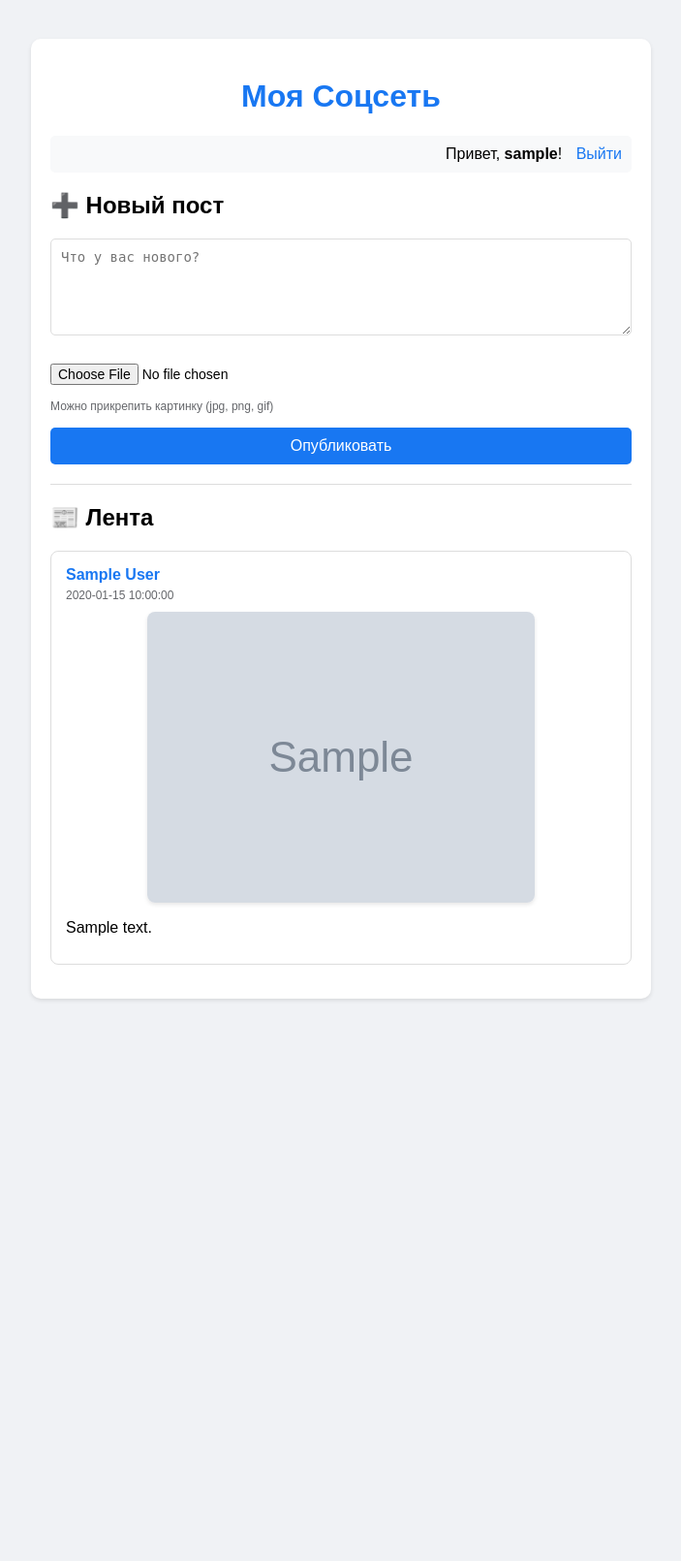
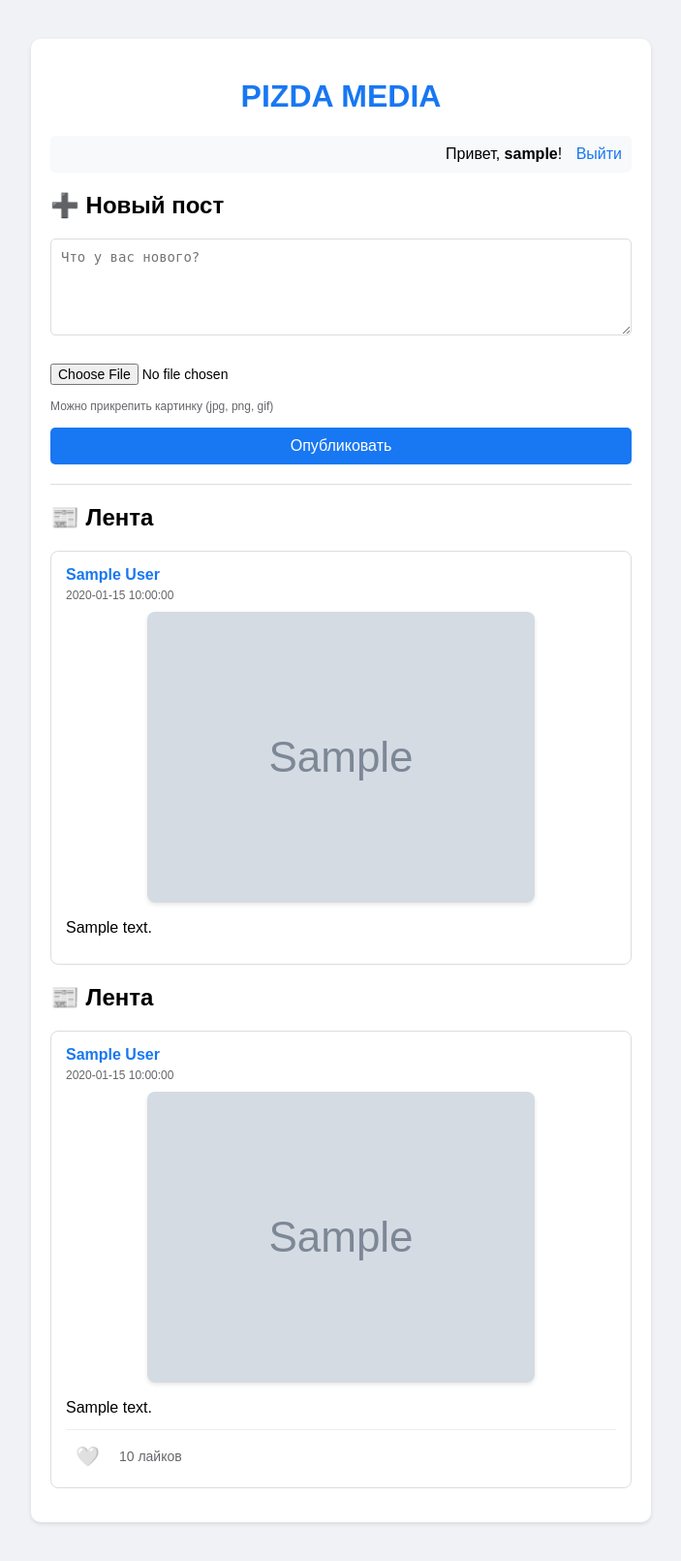
Before and after one commit to dscod/-hzx, a FastAPI app: template templates/index.html in a window 1280 px wide. Shown: the whole page at 97% size, without its empty margins (288-991 px from the left). Before the commit the page ends 1032 px from the top, so only its background shows below. Run offline with FastAPI, Linux system fonts and the light colour scheme; the template is opened without the code that fills it: most values are stand-ins (such as "Sample title", 1, 10 or a date in 2020); grey boxes marked "Sample" are stand-in pictures; parts of the project's set-up code (start-up, migrations or seed data) failed here and were passed over.

Commit message:
Добавил лайки и личные страницы

```diff
--- a/database.py
+++ b/database.py
@@ -141,3 +141,157 @@ def get_post_author(post_id):
     except Exception as e:
         print(f"❌ Ошибка получения автора поста: {e}")
         return None
+
+def add_like(user_id, post_id):
+    """Добавляет лайк к посту"""
+    try:
+        with httpx.Client() as client:
+            response = client.post(
+                f"{SUPABASE_URL}/rest/v1/likes",
+                headers=HEADERS,
+                json={"user_id": str(user_id), "post_id": post_id}
+            )
+            return response.status_code == 201
+    except Exception as e:
+        print(f"❌ Ошибка добавления лайка: {e}")
+        return False
+
+def remove_like(user_id, post_id):
+    """Удаляет лайк с поста"""
+    try:
+        with httpx.Client() as client:
+            response = client.delete(
+                f"{SUPABASE_URL}/rest/v1/likes",
+                headers=HEADERS,
+                params={"user_id": f"eq.{user_id}", "post_id": f"eq.{post_id}"}
+            )
+            return response.status_code == 204
+    except Exception as e:
+        print(f"❌ Ошибка удаления лайка: {e}")
+        return False
+
+def get_likes_count(post_id):
+    """Получает количество лайков поста"""
+    try:
+        with httpx.Client() as client:
+            response = client.get(
+                f"{SUPABASE_URL}/rest/v1/likes",
+                headers=HEADERS,
+                params={"post_id": f"eq.{post_id}", "select": "count"}
+            )
+            if response.status_code == 200:
+                return len(response.json())
+        return 0
+    except Exception as e:
+        print(f"❌ Ошибка получения лайков: {e}")
+        return 0
+
+def check_user_like(user_id, post_id):
+    """Проверяет, лайкнул ли пользователь пост"""
+    try:
+        with httpx.Client() as client:
+            response = client.get(
+                f"{SUPABASE_URL}/rest/v1/likes",
+                headers=HEADERS,
+                params={"user_id": f"eq.{user_id}", "post_id": f"eq.{post_id}"}
+            )
+            return len(response.json()) > 0
+    except Exception as e:
+        print(f"❌ Ошибка проверки лайка: {e}")
+        return False
+
+def get_user_posts(username):
+    """Получает посты конкретного пользователя"""
+    try:
+        # Сначала получаем пользователя
+        user = get_user(username)
+        if not user:
+            return []
+
+        with httpx.Client() as client:
+            response = client.get(
+                f"{SUPABASE_URL}/rest/v1/posts",
+                headers=HEADERS,
+                params={
+                    "user_id": f"eq.{user['id']}",
+                    "order": "created_at.desc"
+                }
+            )
+
+            if response.status_code != 200:
+                return []
+
+            posts_data = response.json()
+            posts = []
+
+            for post in posts_data:
+                # Получаем количество лайков
+                likes_count = get_likes_count(post['id'])
+
+                posts.append({
+                    'id': post['id'],
+                    'text': post['text'],
+                    'author': username,
+                    'date': post['created_at'],
+                    'image_url': post.get('image_url'),
+                    'likes': likes_count
+                })
+            return posts
+    except Exception as e:
+        print(f"❌ Ошибка получения постов пользователя: {e}")
+        return []
+
+def get_all_posts_with_likes(username=None):
+    """Получает все посты с лайками и отметкой, лайкнул ли текущий пользователь"""
+    try:
+        with httpx.Client() as client:
+            response = client.get(
+                f"{SUPABASE_URL}/rest/v1/posts",
+                headers=HEADERS,
+                params={
+                    "select": "id,text,image_url,created_at,user_id",
+                    "order": "created_at.desc"
+                }
+            )
+
+            if response.status_code != 200:
+                return []
+
+            posts_data = response.json()
+            posts = []
+
+            for post in posts_data:
+                # Получаем пользователя
+                user_response = client.get(
+                    f"{SUPABASE_URL}/rest/v1/users",
+                    headers=HEADERS,
+                    params={"id": f"eq.{post['user_id']}"}
+                )
+
+                username_author = "Неизвестный"
+                if user_response.status_code == 200 and user_response.json():
+                    username_author = user_response.json()[0]['username']
+
+                # Получаем количество лайков
+                likes_count = get_likes_count(post['id'])
+
+                # Проверяем, лайкнул ли текущий пользователь
+                user_liked = False
+                if username:
+                    user = get_user(username)
+                    if user:
+                        user_liked = check_user_like(user['id'], post['id'])
+
+                posts.append({
+                    'id': post['id'],
+                    'text': post['text'],
+                    'author': username_author,
+                    'date': post['created_at'],
+                    'image_url': post.get('image_url'),
+                    'likes': likes_count,
+                    'user_liked': user_liked
+                })
+            return posts
+    except Exception as e:
+        print(f"❌ Ошибка получения постов: {e}")
+        return []
--- a/main.py
+++ b/main.py
@@ -22,11 +22,51 @@ templates = Jinja2Templates(directory="templates")
 @app.get("/", response_class=HTMLResponse)
 async def index(request: Request):
     username = request.session.get("username")
-    posts = database.get_all_posts()
+    posts = database.get_all_posts_with_likes(username)
     return templates.TemplateResponse(
         "index.html",
         {"request": request, "posts": posts, "username": username}
     )
+
+@app.get("/user/{username}", response_class=HTMLResponse)
+async def user_profile(request: Request, username: str):
+    current_user = request.session.get("username")
+    posts = database.get_user_posts(username)
+    return templates.TemplateResponse(
+        "profile.html",
+        {"request": request, "posts": posts, "profile_username": username, "username": current_user}
+    )
+
+@app.post("/like/{post_id}")
+async def like_post(request: Request, post_id: int):
+    username = request.session.get("username")
+    if not username:
+        return RedirectResponse(url="/login", status_code=303)
+
+    user = database.get_user(username)
+    if user:
+        database.add_like(user['id'], post_id)
+
+    # Возвращаемся туда, откуда пришли
+    referer = request.headers.get("referer")
+    if referer:
+        return RedirectResponse(url=referer, status_code=303)
+    return RedirectResponse(url="/", status_code=303)
+
+@app.post("/unlike/{post_id}")
+async def unlike_post(request: Request, post_id: int):
+    username = request.session.get("username")
+    if not username:
+        return RedirectResponse(url="/login", status_code=303)
+
+    user = database.get_user(username)
+    if user:
+        database.remove_like(user['id'], post_id)
+
+    referer = request.headers.get("referer")
+    if referer:
+        return RedirectResponse(url=referer, status_code=303)
+    return RedirectResponse(url="/", status_code=303)
 
 @app.get("/register", response_class=HTMLResponse)
 async def register_page(request: Request):
--- a/templates/index.html
+++ b/templates/index.html
@@ -144,11 +144,45 @@
         .welcome-message a:hover {
             text-decoration: underline;
         }
+        .like-section {
+            display: flex;
+            align-items: center;
+            gap: 10px;
+            margin-top: 10px;
+            padding-top: 10px;
+            border-top: 1px solid #eee;
+        }
+        .like-button {
+            background: none;
+            border: none;
+            font-size: 20px;
+            cursor: pointer;
+            padding: 5px 10px;
+            border-radius: 5px;
+            width: auto;
+        }
+        .like-button.liked {
+            color: #e91e63;
+        }
+        .like-button:not(.liked) {
+            color: #999;
+        }
+        .like-count {
+            color: #65676b;
+            font-size: 14px;
+        }
+        .author a {
+            color: #1877f2;
+            text-decoration: none;
+        }
+        .author a:hover {
+            text-decoration: underline;
+        }
     </style>
 </head>
 <body>
     <div class="container">
-        <h1>Моя Соцсеть</h1>
+        <h1>PIZDA MEDIA</h1>
 
         <!-- Блок с пользователем -->
         <div class="user-bar">
@@ -211,6 +245,51 @@
                 😢 Пока нет постов. Будь первым!
             </div>
         {% endif %}
+        <!-- Список постов -->
+        <h2>📰 Лента</h2>
+
+        {% if posts %}
+            {% for post in posts %}
+            <div class="post">
+                <div class="author">
+                    <a href="/user/{{ post.author }}">{{ post.author }}</a>
+                </div>
+                <div class="date">{{ post.date }}</div>
+
+                {% if post.image_url %}
+                <div class="post-image">
+                    <img src="{{ post.image_url }}" alt="Изображение к посту">
+                </div>
+                {% endif %}
+
+                <div class="post-text">{{ post.text }}</div>
+
+                <div class="like-section">
+                    {% if username %}
+                        <form method="POST" action="/{% if post.user_liked %}un{% endif %}like/{{ post.id }}" style="margin: 0;">
+                            <button type="submit" class="like-button {% if post.user_liked %}liked{% endif %}">
+                                {% if post.user_liked %}❤️{% else %}🤍{% endif %}
+                            </button>
+                        </form>
+                    {% else %}
+                        <span class="like-button">🤍</span>
+                    {% endif %}
+                    <span class="like-count">{{ post.likes }} {{ 'лайк' if post.likes == 1 else 'лайков' }}</span>
+                </div>
+
+                <!-- Кнопка удаления (только для своих постов) -->
+                {% if username == post.author %}
+                <form method="POST" action="/delete_post/{{ post.id }}" class="delete-form">
+                    <button type="submit" class="delete-btn" onclick="return confirm('Точно удалить этот пост?')">🗑️ Удалить</button>
+                </form>
+                {% endif %}
+            </div>
+            {% endfor %}
+        {% else %}
+            <div class="welcome-message">
+                😢 Пока нет постов. Будь первым!
+            </div>
+        {% endif %}
     </div>
 </body>
 </html>
```
Also changed, not shown: templates/profile.html (added, +192 -0 lines), 1 other file.
